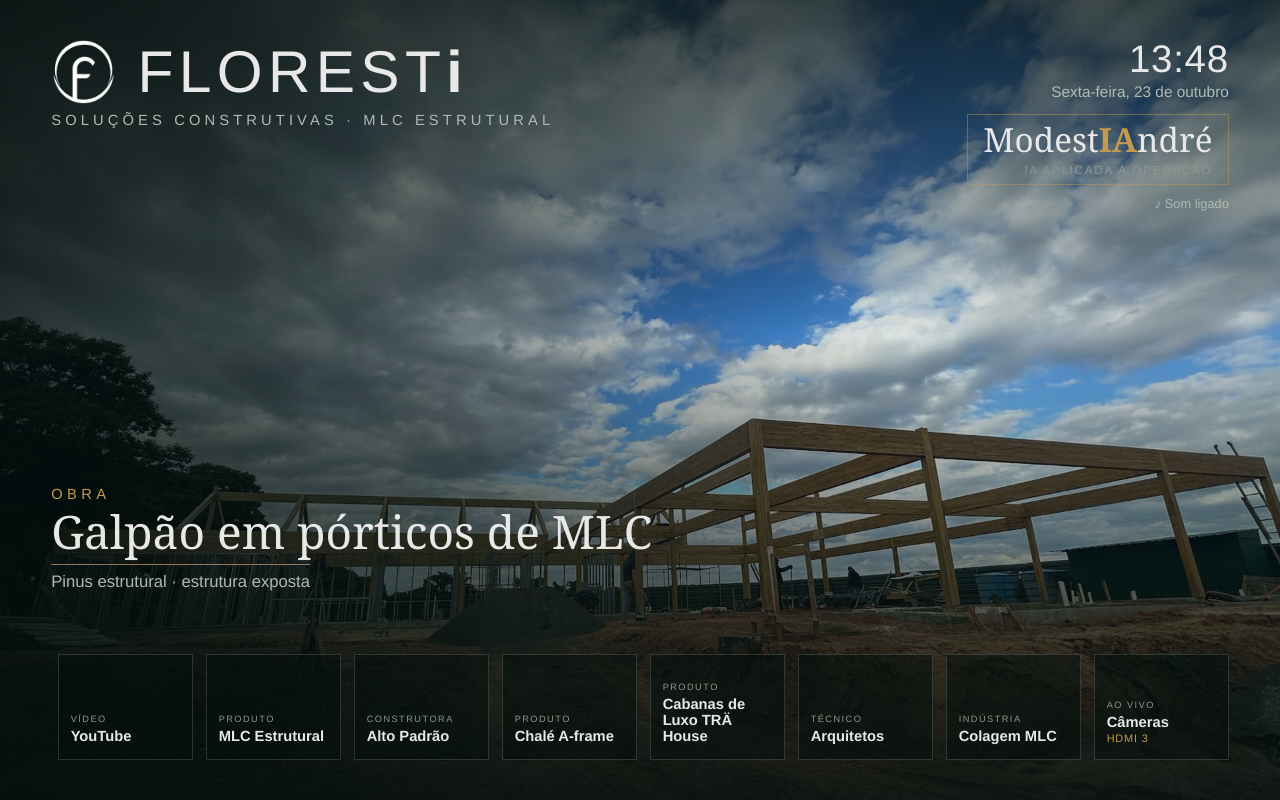
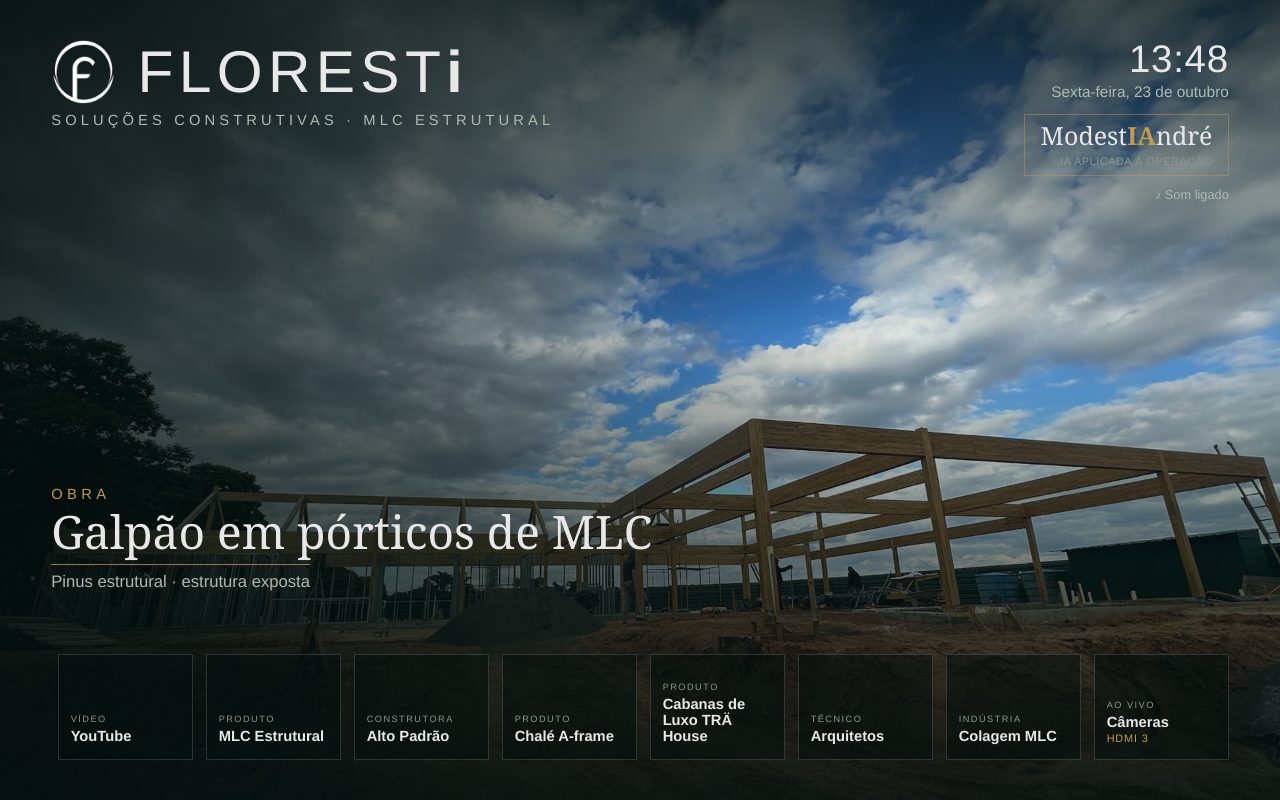
Before and after one commit to almodesti/painel-tv, a plain HTML site: page tv.html in a window 1280 px wide. Drawn offline with Linux system fonts and the light colour scheme.

Commit message:
ModestIAndre: tamanho casado com a tagline (versao final aprovada)
Co-Authored-By: Claude Opus 4.8 (1M context) <noreply@anthropic.com>

```diff
--- a/tv.html
+++ b/tv.html
@@ -37,9 +37,9 @@ html, body { width:100%; height:100%; overflow:hidden; background:#040F0E;
 .date { margin-top:0.6vh; font-size:1.2vw; color:#AEBBB0; }
 .maker { margin-top:1.6vh; display:inline-block; text-align:right; border:1px solid rgba(196,154,78,.45);
   padding:1vh 1.2vw; }
-.mk { font-family:Georgia,'Times New Roman',serif; font-size:2.6vw; line-height:1; }
+.mk { font-family:Georgia,'Times New Roman',serif; font-size:1.95vw; line-height:1; }
 .mk b { color:#C49A4E; }
-.mkt { font-size:0.92vw; letter-spacing:0.14em; color:#8A9A8E; text-transform:uppercase; margin-top:0.8vh; }
+.mkt { font-size:0.85vw; letter-spacing:0.05em; color:#8A9A8E; text-transform:uppercase; margin-top:0.9vh; }
 .snd { margin-top:1.4vh; font-size:1vw; color:#AEBBB0; cursor:pointer; }
 .snd:hover { color:#E9E8E8; }
 
```
